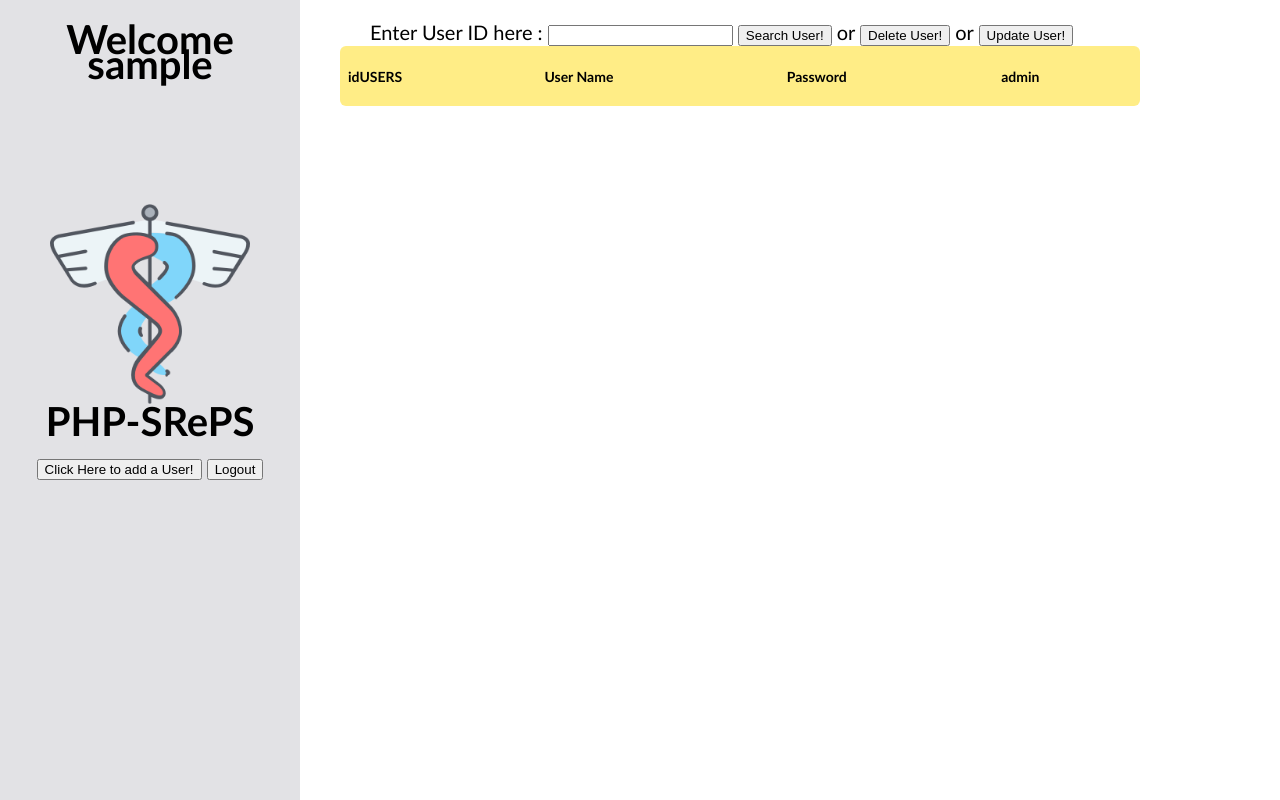
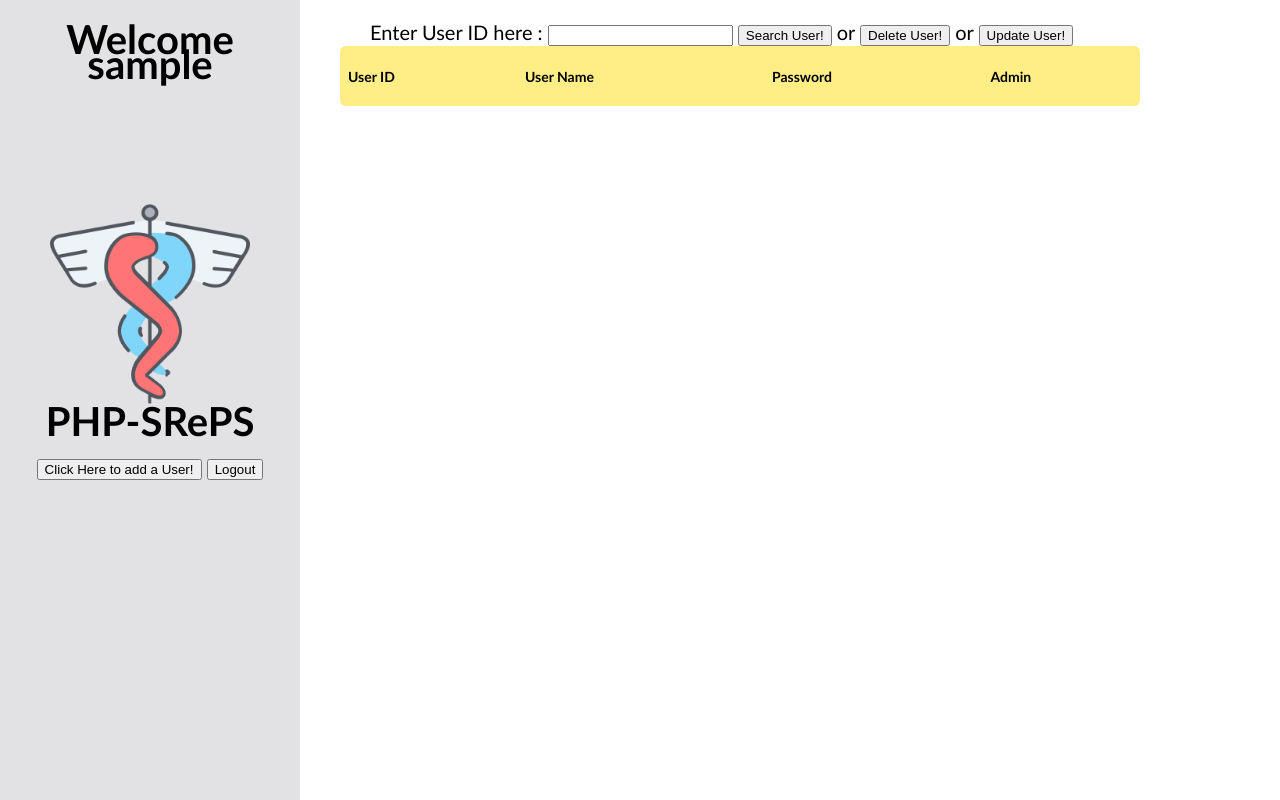
Before and after one commit to MuhammadJack/MuhammadJack.github.io, a PHP site: page /adminpage.php in a window 1280 px wide; the page is wider, and only the part inside the window is pictured. Run offline with PHP 8.4, Linux system fonts and the light colour scheme; the visitor is signed in with stand-in values (Sample User, id 1); data that the repository does not hold is empty.

Commit message:
Table title change

```diff
--- a/adminpage.php
+++ b/adminpage.php
@@ -54,10 +54,10 @@ session_start();
     <table>
         <thead>
             <tr>
-                <th>idUSERS</th>
+                <th>User ID</th>
                 <th>User Name</th>
                 <th>Password</th>
-                <th>admin</th>
+                <th>Admin</th>
             </tr>
         </thead>
         <tbody>
```
